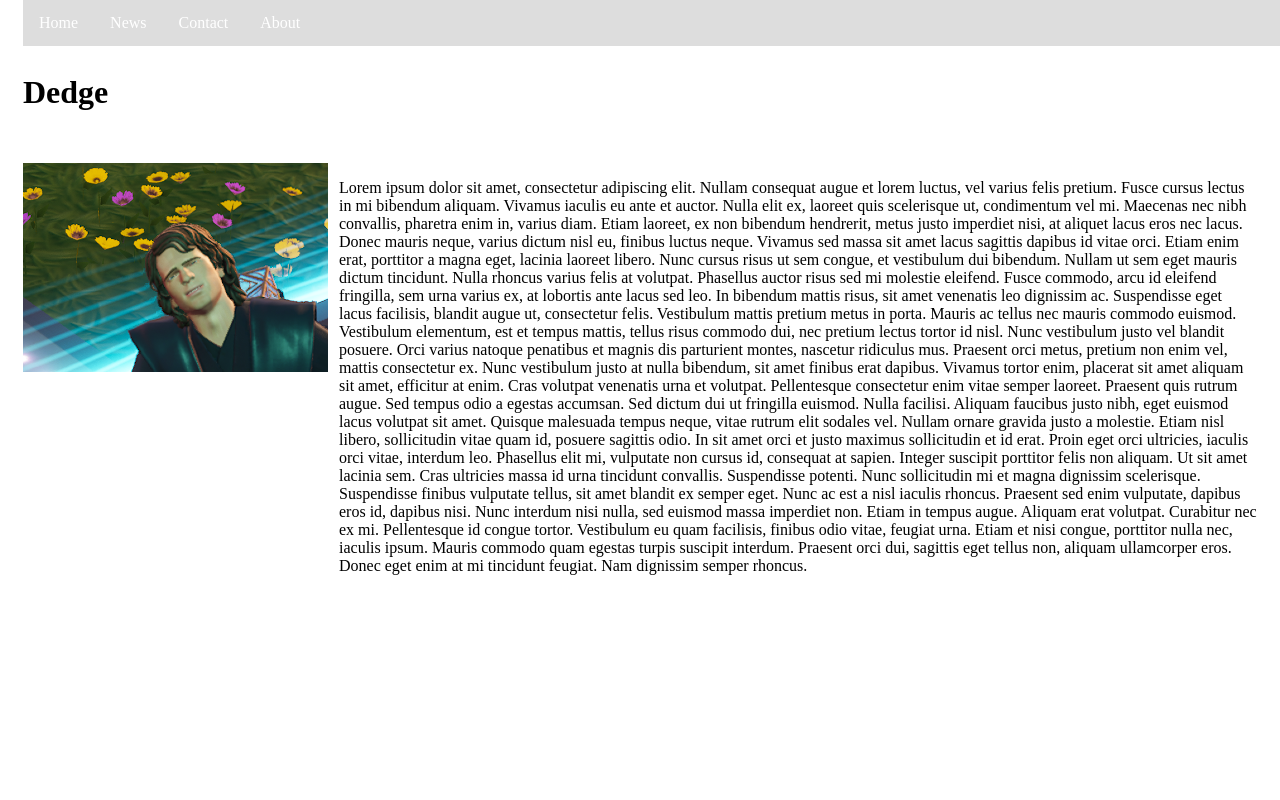
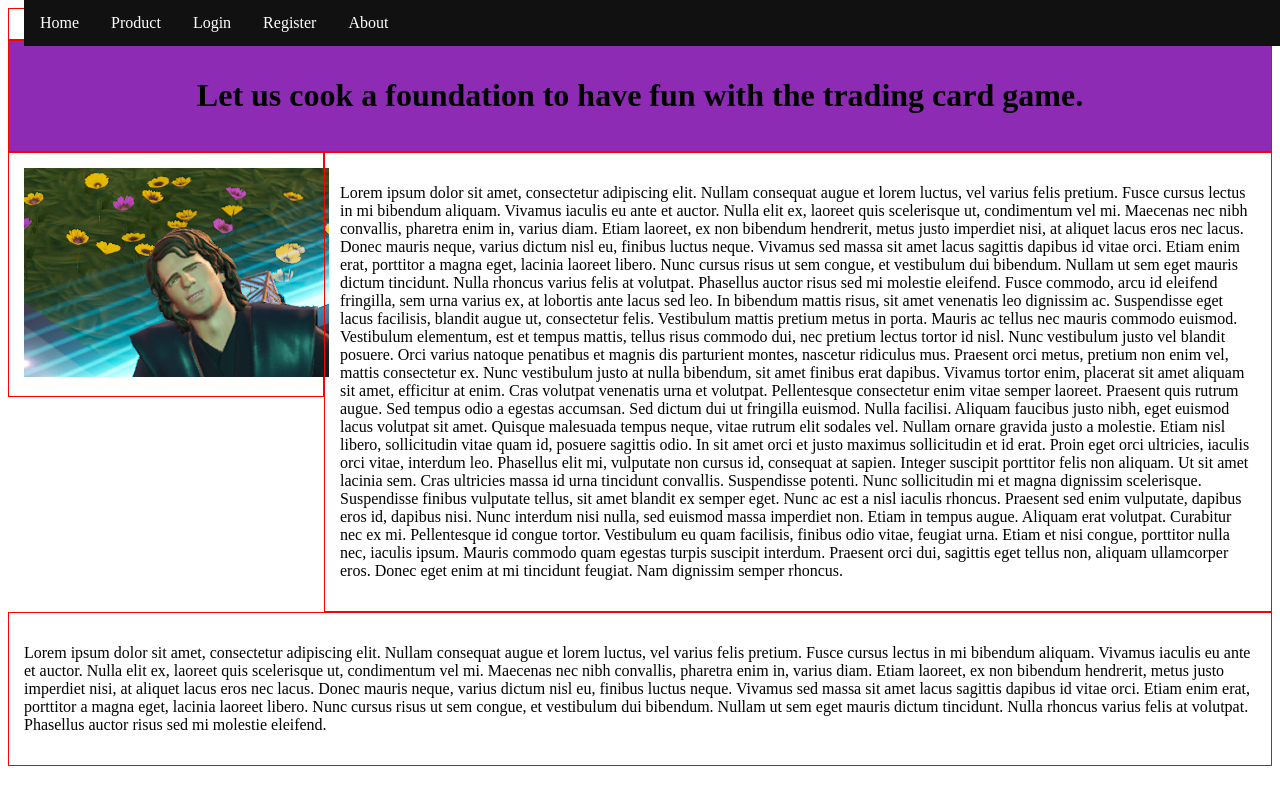
Before and after one commit to Ancientsl8/FinalProjectWebProg, a PHP site: page /Home.html in a window 1280 px wide. Run offline with PHP 8.4, Linux system fonts and the light colour scheme.

Commit message:
Added Debug stuff

```diff
--- a/CookingStyle.css
+++ b/CookingStyle.css
@@ -6,7 +6,7 @@
     margin: 0;
     padding: 0;
     overflow: hidden;
-    background-color: #dddddd;
+    background-color: #111;
   }
 
   li {
@@ -23,7 +23,15 @@
 
   /* Change the link color to #111 (black) on hover */
   li a:hover {
-    background-color: #111;
+    background-color: #8d2bb4;
+  }
+
+  h1 {
+    text-align: center;
+  }
+
+  .Tag{
+    background-color:#8d2bb4
   }
 
   .active {
@@ -33,6 +41,7 @@
         [class*="col-"] {
             float: left;
             padding: 15px;
+            border: 1px solid red;
             }
         .row::after {
             content: "";
--- a/Home.html
+++ b/Home.html
@@ -7,13 +7,14 @@
     <div class="col-12 Navbar">
         <ul>
         <li><a href="">Home</a></li>
-        <li><a href="">News</a></li>
-        <li><a href="">Contact</a></li>
+        <li><a href="">Product</a></li>
+        <li><a href="">Login</a></li>
+        <li><a href="">Register</a></li>
         <li><a href="">About</a></li>
         </ul>
     </div>
     <div class="col-12 Tag">
-        <h1>Dedge</h1>
+        <h1>Let us cook a foundation to have fun with the trading card game.</h1>
     </div>
     <div class="col-3 ProductImage">
         <img src="Face.png">
@@ -29,5 +30,10 @@
 
             Etiam in tempus augue. Aliquam erat volutpat. Curabitur nec ex mi. Pellentesque id congue tortor. Vestibulum eu quam facilisis, finibus odio vitae, feugiat urna. Etiam et nisi congue, porttitor nulla nec, iaculis ipsum. Mauris commodo quam egestas turpis suscipit interdum. Praesent orci dui, sagittis eget tellus non, aliquam ullamcorper eros. Donec eget enim at mi tincidunt feugiat. Nam dignissim semper rhoncus.</p>
     </div>
+
+    <div class="col-12 Footer">
+        <p>Lorem ipsum dolor sit amet, consectetur adipiscing elit. Nullam consequat augue et lorem luctus, vel varius felis pretium. Fusce cursus lectus in mi bibendum aliquam. Vivamus iaculis eu ante et auctor. Nulla elit ex, laoreet quis scelerisque ut, condimentum vel mi. Maecenas nec nibh convallis, pharetra enim in, varius diam. Etiam laoreet, ex non bibendum hendrerit, metus justo imperdiet nisi, at aliquet lacus eros nec lacus. Donec mauris neque, varius dictum nisl eu, finibus luctus neque. Vivamus sed massa sit amet lacus sagittis dapibus id vitae orci. Etiam enim erat, porttitor a magna eget, lacinia laoreet libero. Nunc cursus risus ut sem congue, et vestibulum dui bibendum. Nullam ut sem eget mauris dictum tincidunt. Nulla rhoncus varius felis at volutpat. Phasellus auctor risus sed mi molestie eleifend.
+        </p>
+    </div>
 </body>
 </html>
```
Also changed, not shown: BGTest.png (added).
